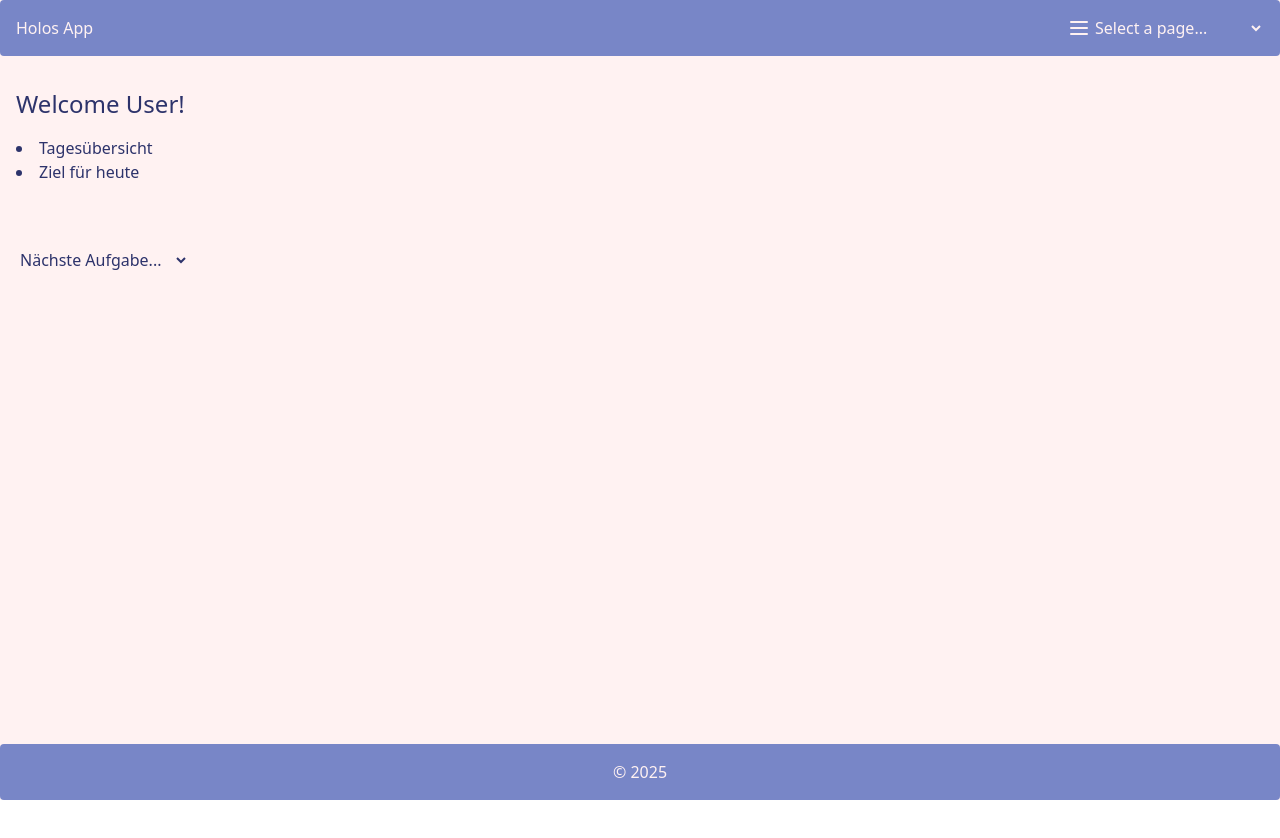
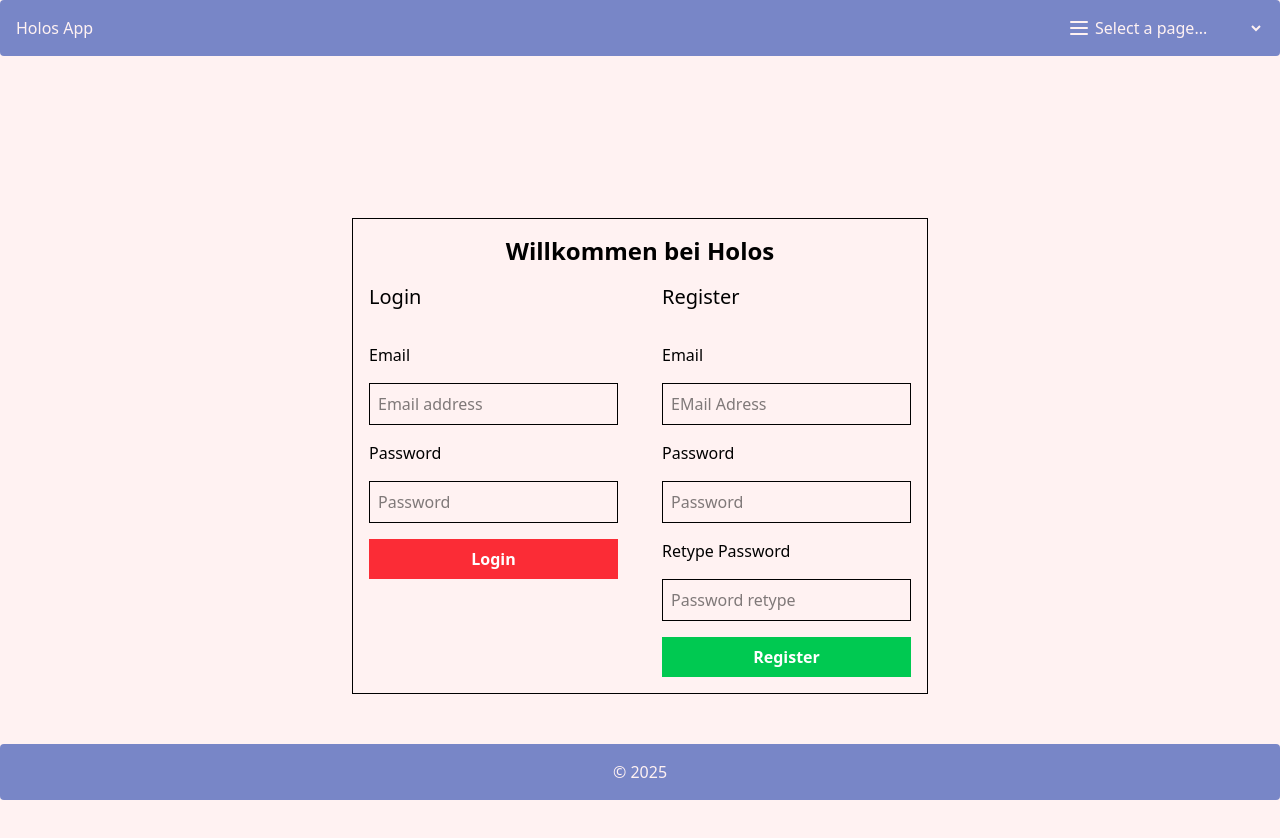
Before and after one commit to team-holos/holos-app, a React (Vite) app in the folder frontend/: page / in a window 1280 px wide. Shown: the top 838 px of the page. Before the commit the page ends 800 px from the top, so only its background shows below. Built offline with nearby package versions, Linux system fonts and the light colour scheme; no server answers.

Commit message:
add Login and Register Page on root page

```diff
--- a/frontend/src/App.jsx
+++ b/frontend/src/App.jsx
@@ -8,13 +8,15 @@ import RelaxationPage from "./pages/RelaxationPage";
 import SettingsPage from "./pages/SettingsPage";
 import LoginPage from "./pages/LoginPage";
 import RegisterPage from "./pages/RegisterPage";
+import HomePage from "./pages/HomePage";
 
 function App() {
   return (
     <BrowserRouter>
       <Layout>
         <Routes>
-          <Route path="/" element={<DashboardPage />} />
+          <Route path="/" element={<HomePage />} />
+          <Route path="/dashboard" element={<DashboardPage />} />
           <Route path="/fitness" element={<FitnessPage />} />
           <Route path="/mentalhealth" element={<MentalHealthPage />} />
           <Route path="/nutrion" element={<NutritionPage />} />
--- a/frontend/src/components/Navigation.jsx
+++ b/frontend/src/components/Navigation.jsx
@@ -21,7 +21,8 @@ function Navigation() {
           <option value="/mentalhealth">Mentale Gesundheit</option>
           <option value="/relaxation">Entspannung</option>
           <option value="/settings">Einstellungen</option>
-          <option value="/">Dashboard</option>
+          <option value="/dashboard">Dashboard</option>
+          <option value="/home">Login</option>
         </select>
       </form>
     </div>
--- /dev/null
+++ b/frontend/src/components/Users.jsx
@@ -0,0 +1,36 @@
+import { useEffect, useState } from "react";
+import useAuthStore from "./store/authstore";
+
+const API_URL = import.meta.env.VITE_API_URL;
+function Users() {
+  const [users, setUsers] = useState([]);
+  const { token, isLoggedIn } = useAuthStore();
+
+  useEffect(() => {
+    async function fetchUsers() {
+      const response = await fetch(`${API_URL}users`, {
+        headers: {
+          Authorization: `Bearer ${token}`,
+        },
+      });
+      if (response.ok === false) {
+        console.log("Failed to fetch users");
+        return;
+      }
+      const data = await response.json();
+      setUsers(data);
+    }
+    fetchUsers();
+  }, []);
+  return (
+    <>
+      <h1>Users:</h1>
+      <ul>
+        {isLoggedIn &&
+          users.map((user) => <li key={user.email}>{user.email}</li>)}
+      </ul>
+    </>
+  );
+}
+
+export default Users;
--- /dev/null
+++ b/frontend/src/pages/HomePage.jsx
@@ -0,0 +1,25 @@
+import LoginPage from "./LoginPage";
+import RegisterPage from "./RegisterPage";
+import Users from "../components/Users";
+import useAuthStore from "../components/store/authstore";
+
+function HomePage() {
+  const { isLoggedIn } = useAuthStore();
+  return (
+    <div className="flex items-center justify-center h-screen">
+      <div className="border p-4 w-xl">
+        <div className="text-center">
+          <h1 className="text-2xl font-bold mb-4">
+            Willkommen bei Holos
+          </h1>
+        </div>
+        <div className="flex gap-4 justify-between">
+          {isLoggedIn() ? <Users /> : <LoginPage />}
+          <RegisterPage />
+        </div>
+      </div>
+    </div>
+  );
+}
+
+export default HomePage;
```
